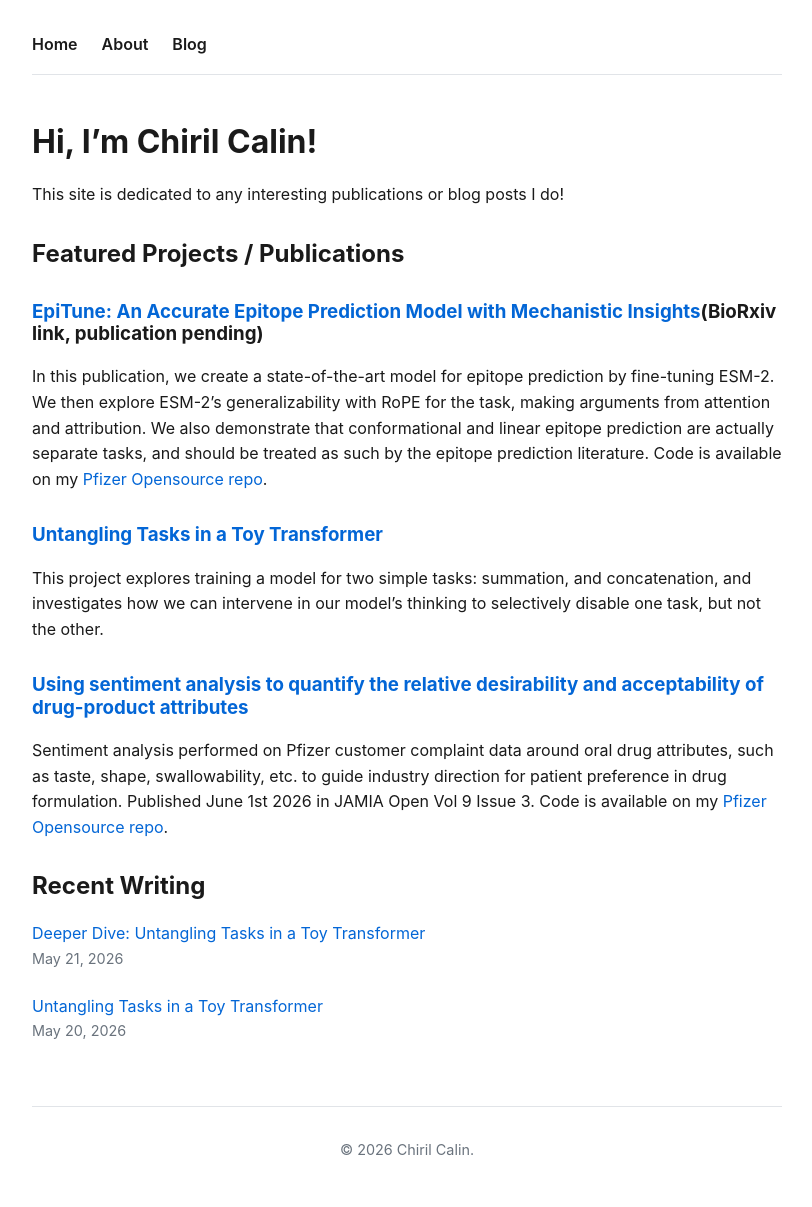
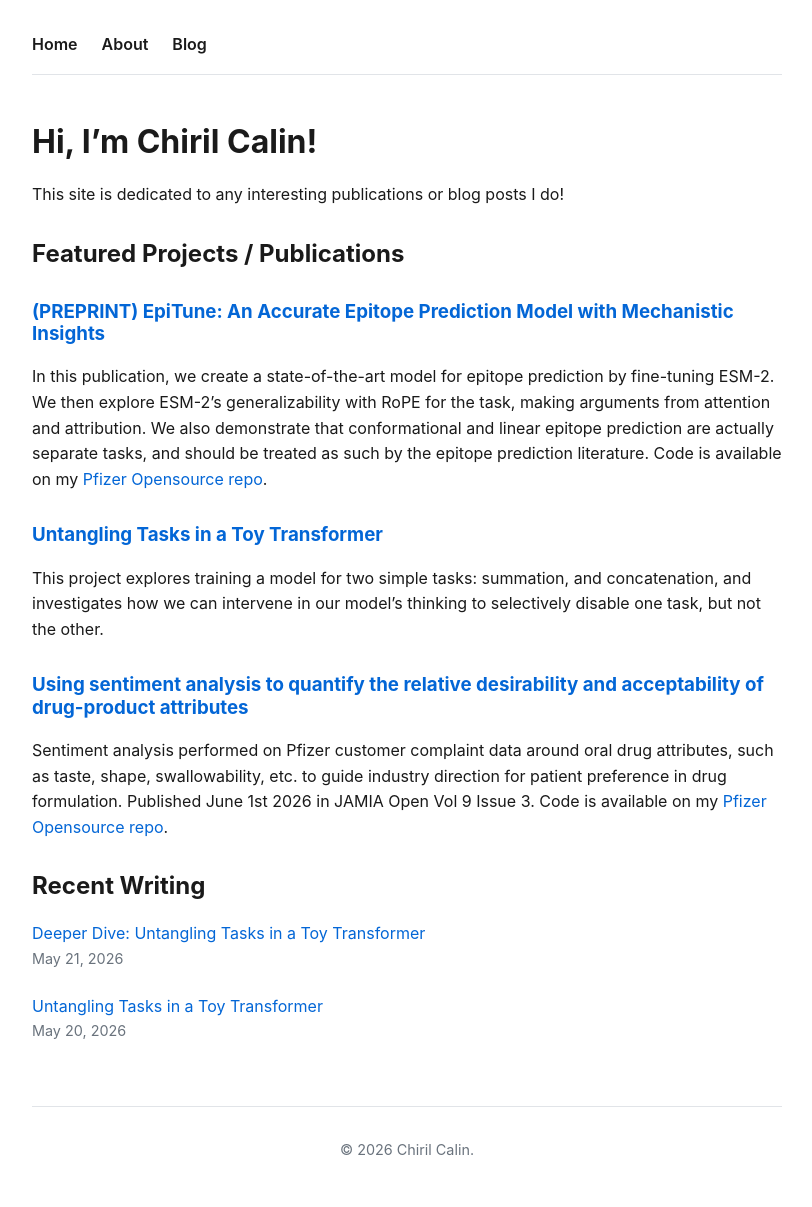
Before and after one commit to chirilcalin/chirilcalin.github.io, a Jekyll site: the page built from index.md, in a window 1280 px wide. Shown: the whole page, without its empty margins (233-1045 px from the left). Built offline with Jekyll 4.4.1, drawn with Linux system fonts in a browser that asks for light colours.

Commit message:
Change format disclaimer preprint

```diff
--- a/index.md
+++ b/index.md
@@ -8,7 +8,7 @@ This site is dedicated to any interesting publications or blog posts I do!
 
 ## Featured Projects / Publications
 
-### [EpiTune: An Accurate Epitope Prediction Model with Mechanistic Insights](https://www.biorxiv.org/content/10.64898/2026.08.12.744310v1)(BioRxiv link, publication pending)
+### [(PREPRINT) EpiTune: An Accurate Epitope Prediction Model with Mechanistic Insights](https://www.biorxiv.org/content/10.64898/2026.08.12.744310v1)
 In this publication, we create a state-of-the-art model for epitope prediction by fine-tuning ESM-2. We then explore ESM-2's generalizability with RoPE for the task, making arguments from attention and attribution. We also demonstrate that conformational and linear epitope prediction are actually separate tasks, and should be treated as such by the epitope prediction literature. Code is available on my [Pfizer Opensource repo](https://github.com/pfizer-opensource/EpiTune).
 
 ### [Untangling Tasks in a Toy Transformer](https://github.com/chirilcalin/untangling_tasks)
```
